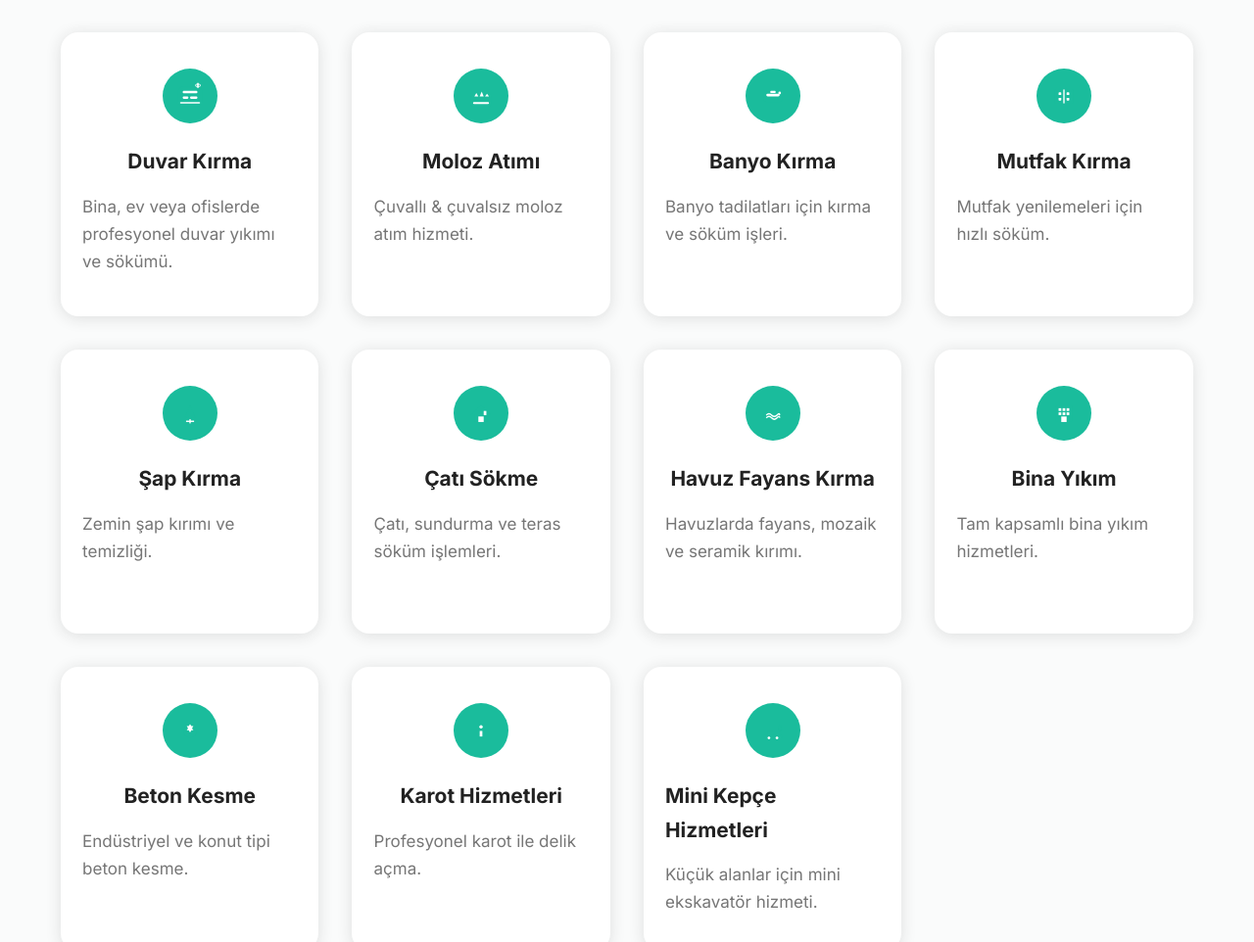
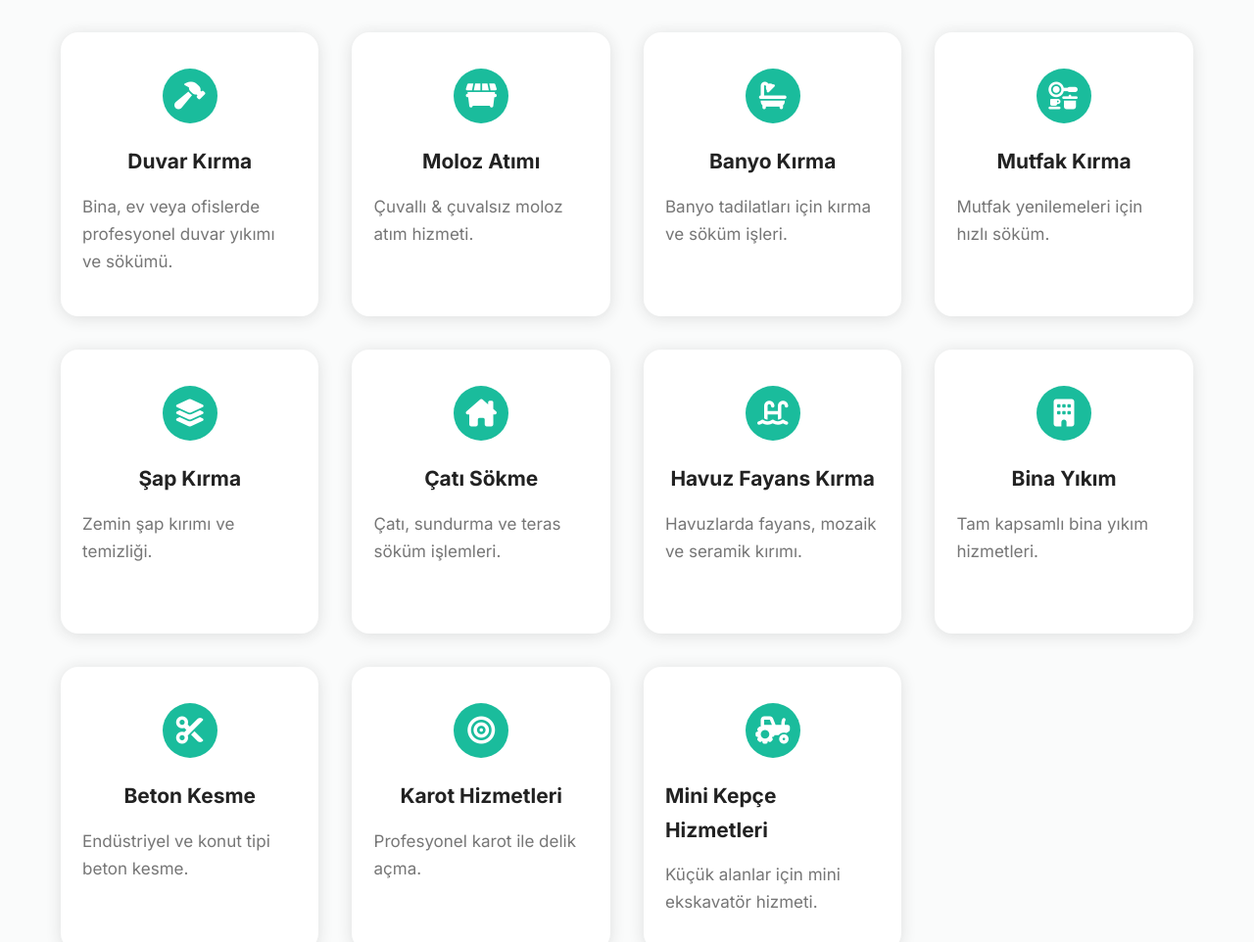
Before and after one commit to MustafaKorukmez/EgeHarfiyatKirim, a plain HTML site: page index.html in a window 1280 px wide. Shown: the part 842-1804 px from the top of the page at 98% size. Drawn offline with Linux system fonts and the light colour scheme.

Commit message:
feat: use modern icons for services

```diff
--- a/index.html
+++ b/index.html
@@ -10,6 +10,7 @@
     <link rel="preconnect" href="https://fonts.gstatic.com" crossorigin>
     <link href="https://fonts.googleapis.com/css2?family=Inter:wght@400;600;700&display=swap" rel="stylesheet">
     <link rel="stylesheet" href="styles.css">
+    <link rel="stylesheet" href="https://cdnjs.cloudflare.com/ajax/libs/font-awesome/6.5.2/css/all.min.css">
     <!-- JSON-LD LocalBusiness schema -->
     <script type="application/ld+json">
         {
@@ -97,7 +98,7 @@
             <!-- 1. Wall Breaking -->
             <div class="service-card">
                 <div class="icon">
-                    <img src="icons/wall.svg" alt="Duvar kırma ikonu">
+                    <i class="fa-solid fa-hammer" aria-hidden="true"></i>
                 </div>
                 <h3>Duvar Kırma</h3>
                 <p>Bina, ev veya ofislerde profesyonel duvar yıkımı ve sökümü.</p>
@@ -105,7 +106,7 @@
             <!-- 2. Debris Removal -->
             <div class="service-card">
                 <div class="icon">
-                    <img src="icons/debris.svg" alt="Moloz atımı ikonu">
+                    <i class="fa-solid fa-dumpster" aria-hidden="true"></i>
                 </div>
                 <h3>Moloz Atımı</h3>
                 <p>Çuvallı &amp; çuvalsız moloz atım hizmeti.</p>
@@ -113,7 +114,7 @@
             <!-- 3. Bathroom Demolition -->
             <div class="service-card">
                 <div class="icon">
-                    <img src="icons/bath.svg" alt="Banyo kırma ikonu">
+                    <i class="fa-solid fa-bath" aria-hidden="true"></i>
                 </div>
                 <h3>Banyo Kırma</h3>
                 <p>Banyo tadilatları için kırma ve söküm işleri.</p>
@@ -121,7 +122,7 @@
             <!-- 4. Kitchen Demolition -->
             <div class="service-card">
                 <div class="icon">
-                    <img src="icons/kitchen.svg" alt="Mutfak kırma ikonu">
+                    <i class="fa-solid fa-kitchen-set" aria-hidden="true"></i>
                 </div>
                 <h3>Mutfak Kırma</h3>
                 <p>Mutfak yenilemeleri için hızlı söküm.</p>
@@ -129,7 +130,7 @@
             <!-- 5. Screed Removal -->
             <div class="service-card">
                 <div class="icon">
-                    <img src="icons/screed.svg" alt="Şap kırma ikonu">
+                    <i class="fa-solid fa-layer-group" aria-hidden="true"></i>
                 </div>
                 <h3>Şap Kırma</h3>
                 <p>Zemin şap kırımı ve temizliği.</p>
@@ -137,7 +138,7 @@
             <!-- 6. Roof Dismantling -->
             <div class="service-card">
                 <div class="icon">
-                    <img src="icons/roof.svg" alt="Çatı sökme ikonu">
+                    <i class="fa-solid fa-house-chimney" aria-hidden="true"></i>
                 </div>
                 <h3>Çatı Sökme</h3>
                 <p>Çatı, sundurma ve teras söküm işlemleri.</p>
@@ -145,7 +146,7 @@
             <!-- 7. Pool Tile Removal -->
             <div class="service-card">
                 <div class="icon">
-                    <img src="icons/pool.svg" alt="Havuz fayans kırma ikonu">
+                    <i class="fa-solid fa-water-ladder" aria-hidden="true"></i>
                 </div>
                 <h3>Havuz Fayans Kırma</h3>
                 <p>Havuzlarda fayans, mozaik ve seramik kırımı.</p>
@@ -153,7 +154,7 @@
             <!-- 8. Building Demolition -->
             <div class="service-card">
                 <div class="icon">
-                    <img src="icons/building.svg" alt="Bina yıkım ikonu">
+                    <i class="fa-solid fa-building" aria-hidden="true"></i>
                 </div>
                 <h3>Bina Yıkım</h3>
                 <p>Tam kapsamlı bina yıkım hizmetleri.</p>
@@ -161,7 +162,7 @@
             <!-- 9. Concrete Cutting -->
             <div class="service-card">
                 <div class="icon">
-                    <img src="icons/concrete.svg" alt="Beton kesme ikonu">
+                    <i class="fa-solid fa-cut" aria-hidden="true"></i>
                 </div>
                 <h3>Beton Kesme</h3>
                 <p>Endüstriyel ve konut tipi beton kesme.</p>
@@ -169,7 +170,7 @@
             <!-- 10. Core Drilling Services -->
             <div class="service-card">
                 <div class="icon">
-                    <img src="icons/core.svg" alt="Karot hizmetleri ikonu">
+                    <i class="fa-solid fa-bullseye" aria-hidden="true"></i>
                 </div>
                 <h3>Karot Hizmetleri</h3>
                 <p>Profesyonel karot ile delik açma.</p>
@@ -177,7 +178,7 @@
             <!-- 11. Mini-Excavator Services -->
             <div class="service-card">
                 <div class="icon">
-                    <img src="icons/excavator.svg" alt="Mini kepçe hizmetleri ikonu">
+                    <i class="fa-solid fa-tractor" aria-hidden="true"></i>
                 </div>
                 <h3>Mini Kepçe Hizmetleri</h3>
                 <p>Küçük alanlar için mini ekskavatör hizmeti.</p>
--- a/styles.css
+++ b/styles.css
@@ -142,6 +142,9 @@ nav {
 }
 .service-card .icon img {
   width: 54%; height: 54%; object-fit: contain;
+}
+.service-card .icon i {
+  color: #fff; font-size: 28px;
 }
 .service-card h3 {
   font-size: 1.23rem; margin: .2rem 0 .8rem 0; font-weight: 700; color: var(--text);
```
Also changed, not shown: icons/bath.svg (deleted), icons/building.svg (deleted), icons/concrete.svg (deleted), icons/core.svg (deleted), icons/debris.svg (deleted), icons/excavator.svg (deleted), icons/kitchen.svg (deleted), icons/pool.svg (deleted), icons/roof.svg (deleted), icons/screed.svg (deleted), icons/wall.svg (deleted).
